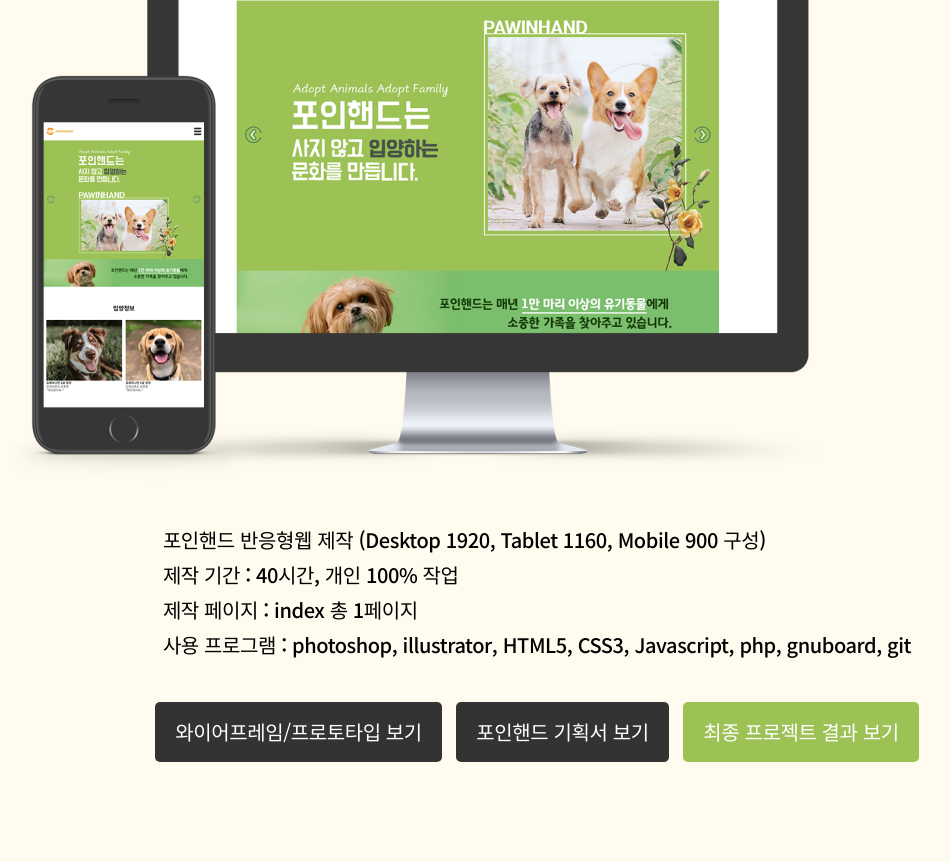
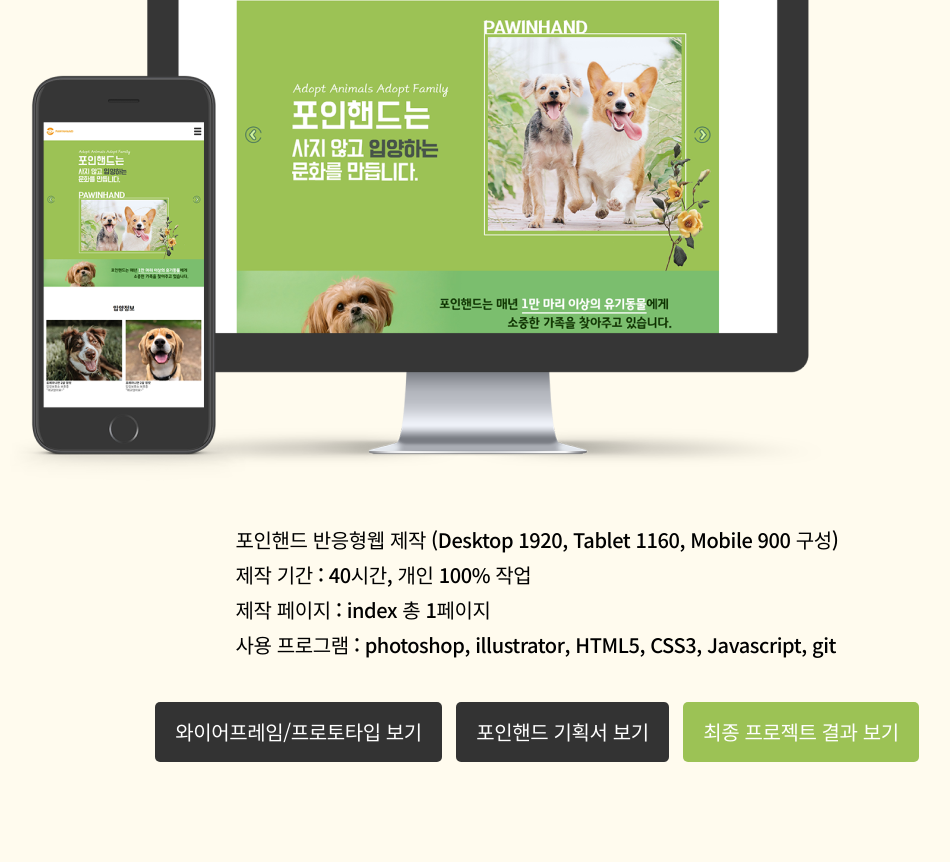
Before and after one commit to ekeeww22/portfolio_2023_example, a plain HTML site: page index.html in a window 1280 px wide. Shown: the part 4782-5644 px from the top of the page, without its empty margins (225-1175 px from the left). Drawn offline with Linux system fonts and the light colour scheme.

Commit message:
project_web1

```diff
--- a/index.html
+++ b/index.html
@@ -145,7 +145,7 @@
                 <p>포인핸드 반응형웹 제작 (Desktop 1920, Tablet 1160, Mobile 900 구성)<br>
                     제작 기간 : 40시간, 개인 100% 작업<br>
                     제작 페이지 : index 총 1페이지<br>
-                    사용 프로그램 : photoshop, illustrator, HTML5, CSS3, Javascript, php, gnuboard, git</p>
+                    사용 프로그램 : photoshop, illustrator, HTML5, CSS3, Javascript, git</p>
             </div>
             <div class="link">
                 <a href="https://www.figma.com/file/sefOadyr70306OcWXjk5T4/2023-%ED%8F%AC%EC%9D%B8%ED%95%B8%EB%93%9C-%EB%B0%98%EC%9D%91%ED%98%95%EC%9B%B9-%EC%84%A4%EA%B3%84?type=design&node-id=0%3A1&mode=design&t=ynQNKarH71WdYEXH-1" target="_blank">와이어프레임/프로토타입 보기</a>
```
